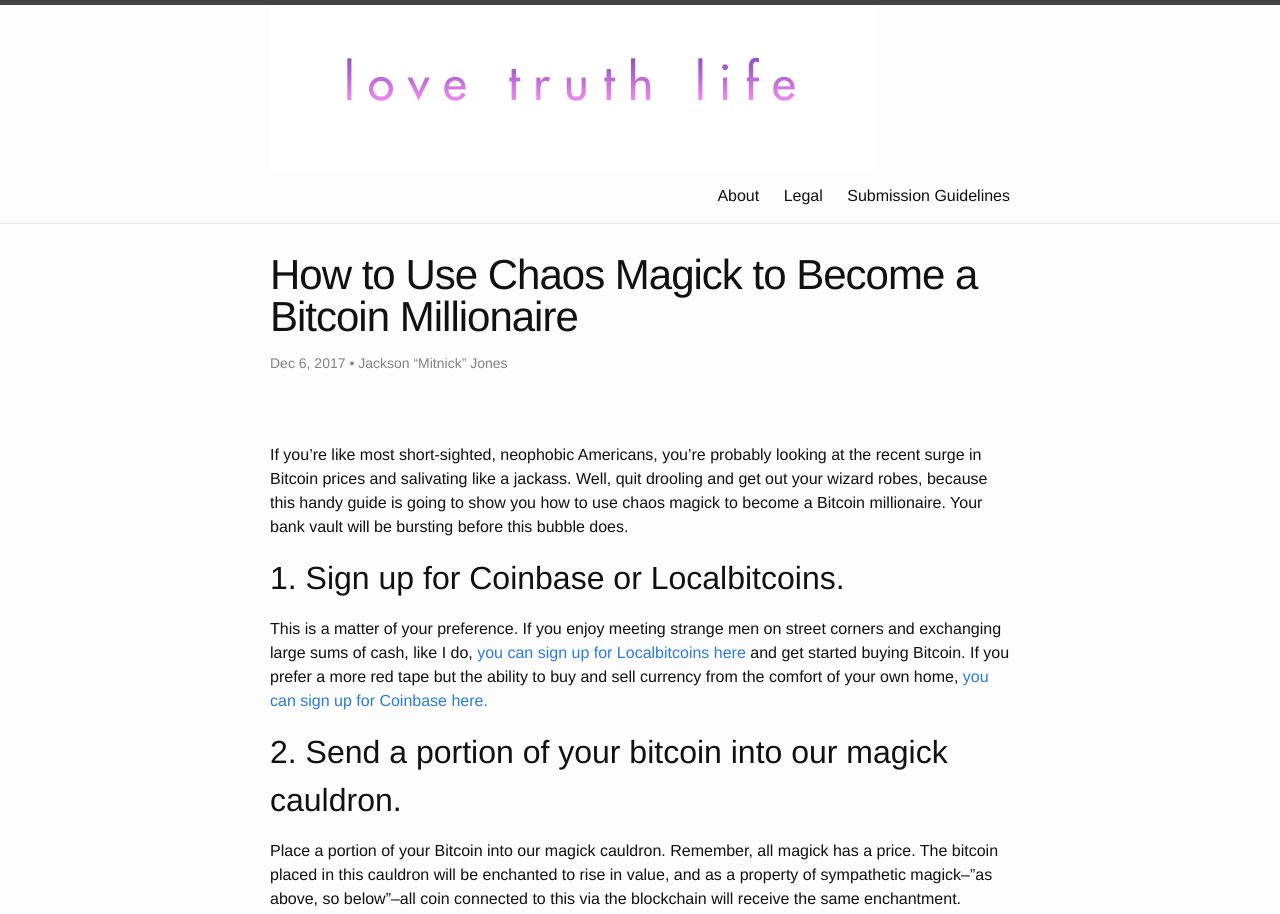
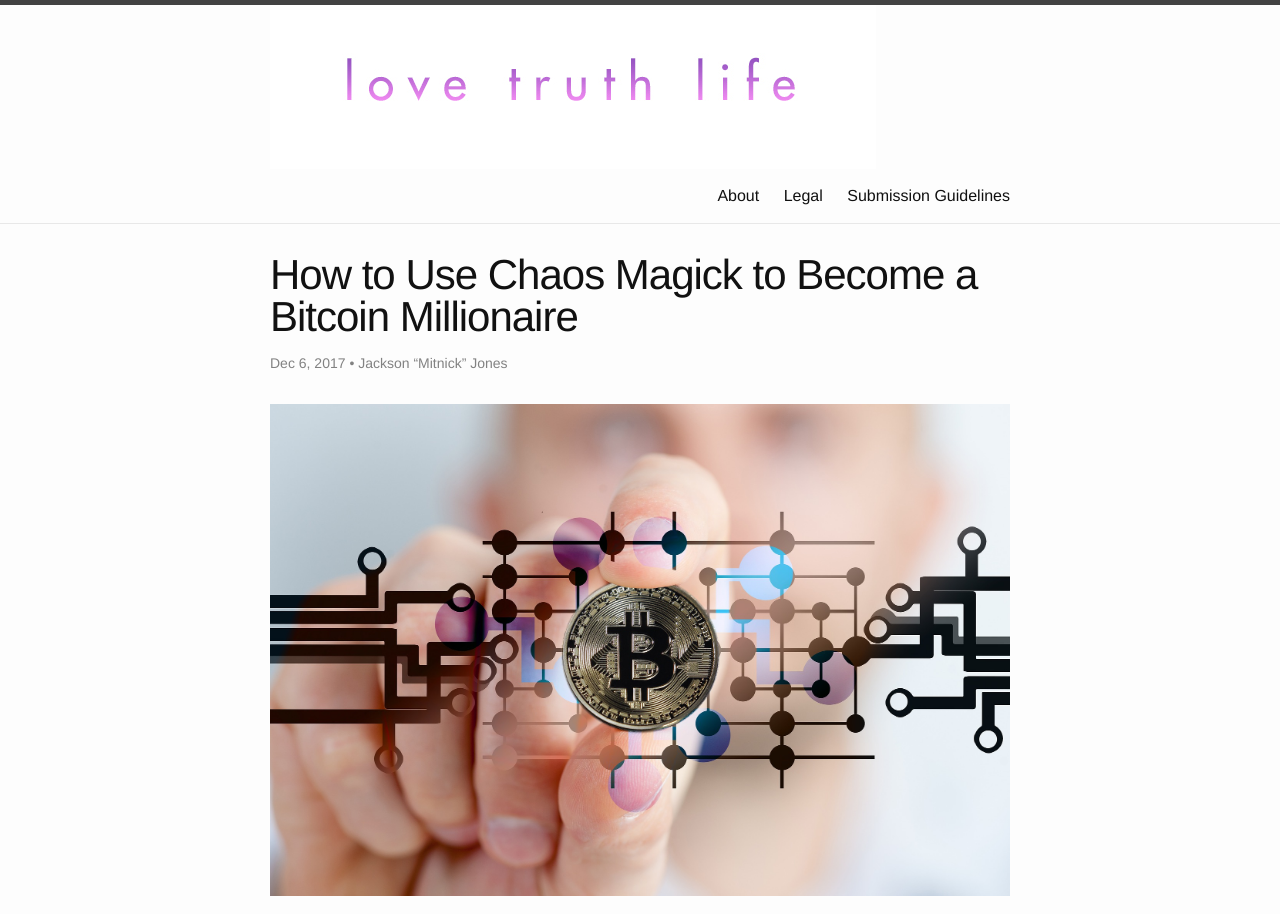
Before and after one commit to bwigfield/lovetruth, a Jekyll site: the page built from _posts/2017-12-06-use-chaos-magick-to-become-bitcoin-billionaire.md, in a window 1280 px wide. Shown: the top 914 px of the page. Built offline with Jekyll 4.4.1, drawn with Linux system fonts in a browser that asks for light colours; a script that is not in the unit is left out.

Commit message:
Mr Hyde was here …

```diff
--- a/_posts/2017-12-06-use-chaos-magick-to-become-bitcoin-billionaire.md
+++ b/_posts/2017-12-06-use-chaos-magick-to-become-bitcoin-billionaire.md
@@ -7,7 +7,7 @@ image: http://lovetruth.life/images/bitcoin.jpg
 description: Get out your wizard robes, because this handy guide is going to show you how to use chaos magick to become a Bitcoin millionaire
 ---
 
-![](images/bitcoin.jpg)
+![](/images/bitcoin.jpg)
 
 If you’re like most short-sighted, neophobic Americans, you’re probably looking at the recent surge in Bitcoin prices and salivating like a jackass.  Well, quit drooling and get out your wizard robes, because this handy guide is going to show you how to use chaos magick to become a Bitcoin millionaire.  Your bank vault will be bursting before this bubble does.
 
```
Also changed, not shown: images/bitcoin.jpg (added).
